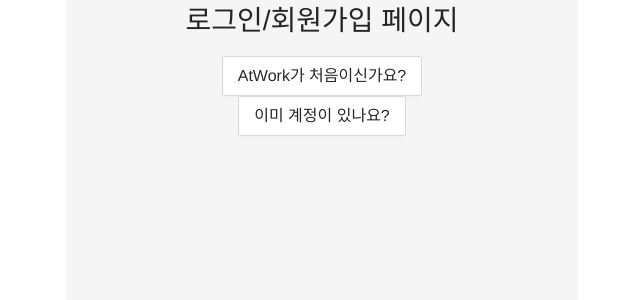
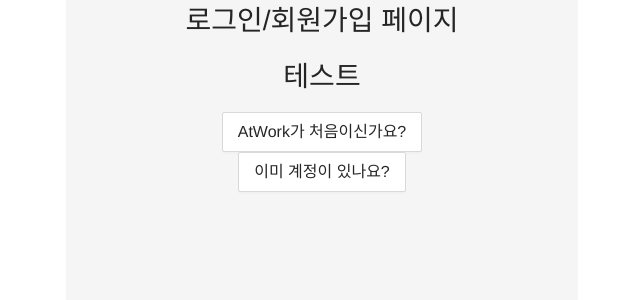
Before and after one commit to At-Work-teatime/React, a React (Create React App) app: page / in a window 1280 px wide. Shown: the top 300 px of the page, without its empty margins (318-958 px from the left). Built offline with nearby package versions, Linux system fonts and the light colour scheme.

Commit message:
커밋 테스트

```diff
--- a/src/Login/LoginPage.js
+++ b/src/Login/LoginPage.js
@@ -1,19 +1,20 @@
-import React from 'react';
-import { Button } from 'antd';
-import { Link } from 'react-router-dom';
+import React from "react";
+import { Button } from "antd";
+import { Link } from "react-router-dom";
 /* 이 부분 뭘 import하는 걸 의미하는지 모르겠어요! 버튼에 링크가 걸려서 사용하는 건가?!*/
-import '../css/pageBase.css';
+import "../css/pageBase.css";
 
 function Login() {
   return (
     <div className="pageBase">
       <h1>로그인/회원가입 페이지</h1>
+      <h1>테스트</h1>
       <Link to="./SignUp">
-        <Button size={'large'}>AtWork가 처음이신가요?</Button>
+        <Button size={"large"}>AtWork가 처음이신가요?</Button>
       </Link>
       <br></br>
       <Link to="./SignIn">
-        <Button size={'large'}>이미 계정이 있나요?</Button>
+        <Button size={"large"}>이미 계정이 있나요?</Button>
       </Link>
     </div>
   );
```
